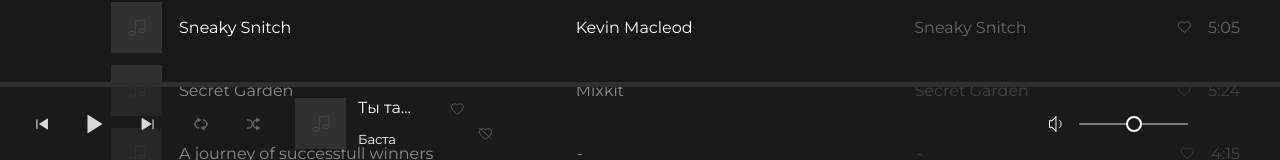
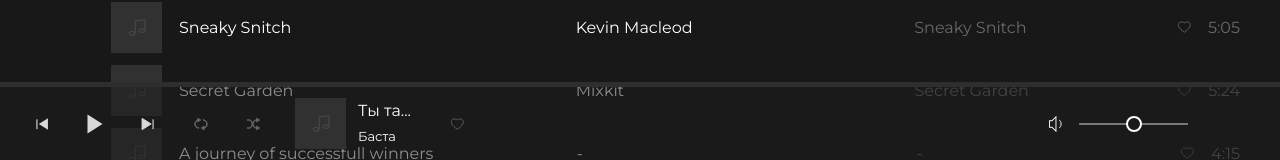
Before and after one commit to tatiankoko/skypro-music, a Next.js app: page / in a window 1280 px wide. Shown: the part 640-800 px from the top of the page. Built offline with nearby package versions, Linux system fonts and the light colour scheme.

Commit message:
Исправлен серый фон по краям и выровнены в нижнем баре кнопки лайков; добавлен скролл для списка треков

```diff
--- a/src/app/page.module.css
+++ b/src/app/page.module.css
@@ -2,7 +2,7 @@
   width: 100%;
   min-height: 100%;
   overflow: hidden;
-  background-color: #383838;
+  background-color: #181818;
 }
 
 .container {
@@ -25,4 +25,5 @@
   -webkit-box-pack: justify;
   -ms-flex-pack: justify;
   justify-content: space-between;
+  height: calc(100vh - 78px);
 }
--- a/src/components/bar/Bar.tsx
+++ b/src/components/bar/Bar.tsx
@@ -74,7 +74,7 @@
                     <use xlinkHref="/img/icon/sprite.svg#icon-like"></use>
                   </svg>
                 </div>
-                <div
+                {/*<div
                   className={classNames(
                     styles.trackPlay__dislike,
                     styles.btnIcon,
@@ -83,7 +83,7 @@
                   <svg className={styles.trackPlay__dislikeSvg}>
                     <use xlinkHref="/img/icon/sprite.svg#icon-dislike"></use>
                   </svg>
-                </div>
+                </div>*/}
               </div>
             </div>
           </div>
--- a/src/components/bar/bar.module.css
+++ b/src/components/bar/bar.module.css
@@ -143,6 +143,7 @@
     -webkit-box-direction: normal;
     -ms-flex-direction: row;
     flex-direction: row;
+    align-items: center;
 }
 
 .trackPlay__contain {
--- a/src/components/centerblock/centerblock.module.css
+++ b/src/components/centerblock/centerblock.module.css
@@ -1,5 +1,10 @@
 .centerblock {
     width: auto;
+    height: 100%;
+    display: flex;
+    flex-direction: column;
+    min-height: 0;
+    overflow: hidden;
     -webkit-box-flex: 3;
     -ms-flex-positive: 3;
     flex-grow: 3;
@@ -20,6 +25,8 @@
     display: -webkit-box;
     display: -ms-flexbox;
     display: flex;
+    flex: 1 1 auto;
+    min-height: 0;
     -webkit-box-orient: vertical;
     -webkit-box-direction: normal;
     -ms-flex-direction: column;
@@ -81,11 +88,26 @@
     display: -webkit-box;
     display: -ms-flexbox;
     display: flex;
+    flex: 1 1 auto;
+    min-height: 0;
     -webkit-box-orient: vertical;
     -webkit-box-direction: normal;
     -ms-flex-direction: column;
     flex-direction: column;
     overflow-y: auto;
+
+    &::-webkit-scrollbar {
+        width: 4px;
+        border-radius: 10px;
+    }
+
+    &::-webkit-scrollbar-track {
+        background-color: rgba(75, 73, 73, 1);
+    }
+
+    &::-webkit-scrollbar-thumb {
+        background-color: white;
+    }
 }
 
 .btn-text {
```
